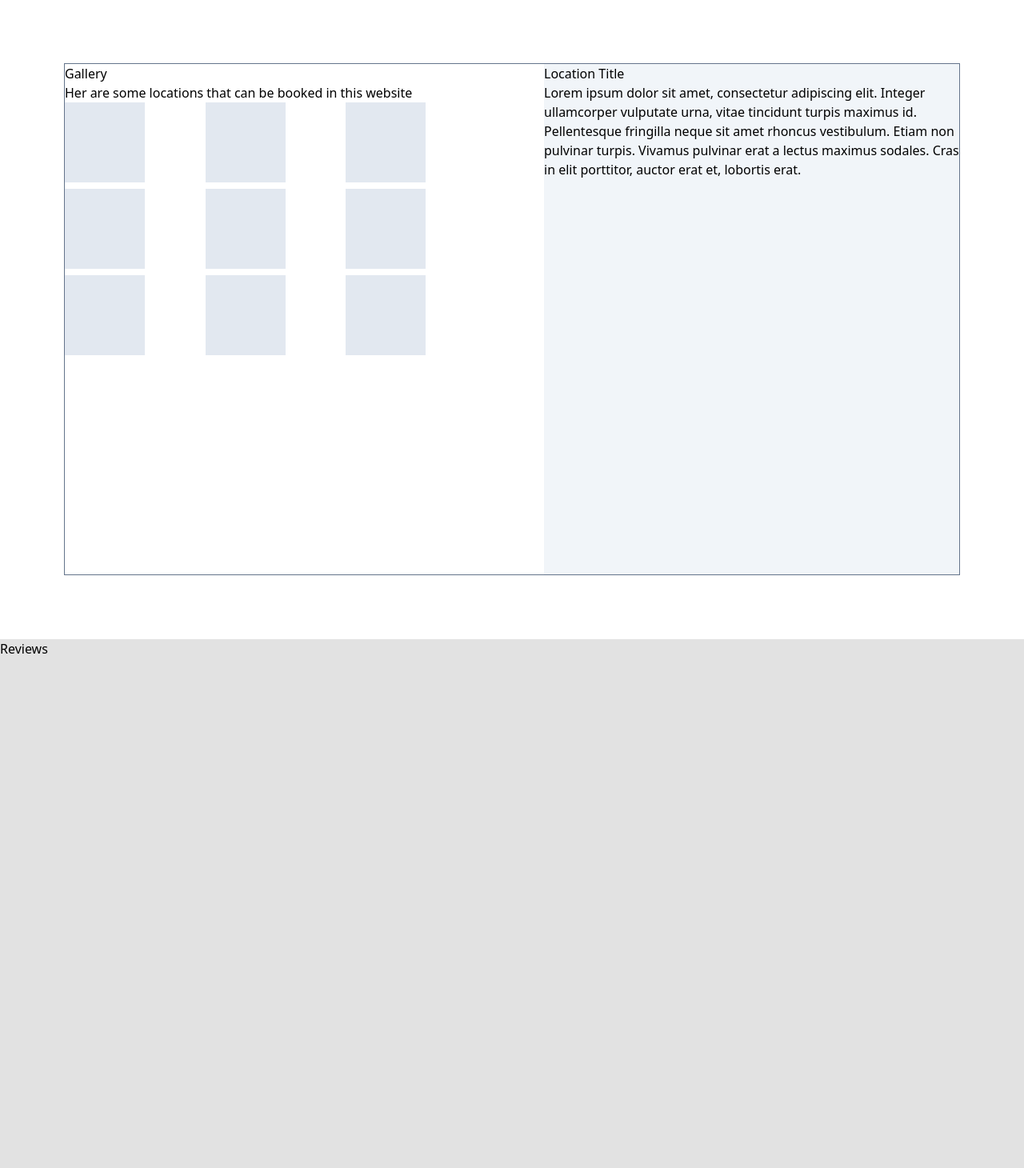
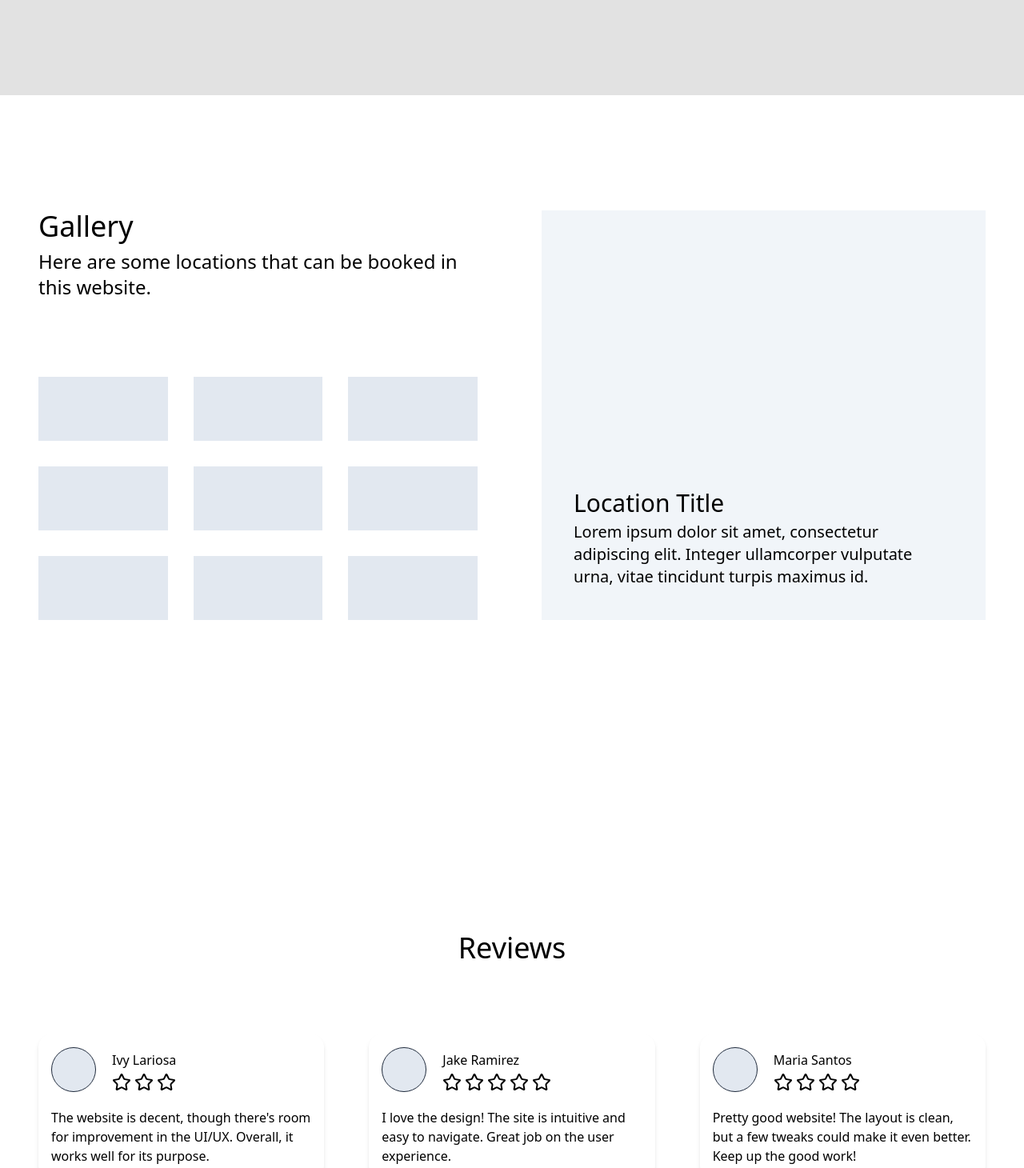
Before and after one commit to Aibi-Green/MERN-booking-system, a React (Vite) app in the folder frontend/: page / in a window 1280 px wide. Shown: the part 541-2001 px from the top of the page at 80% size. Built offline with nearby package versions, Linux system fonts and the light colour scheme.

Commit message:
building: finished basic structure for landing page

```diff
--- a/frontend/src/components/Logo.jsx
+++ b/frontend/src/components/Logo.jsx
@@ -1,6 +1,8 @@
-function Logo() {
+import PropTypes from 'prop-types'
+
+function Logo({className}) {
   return (
-    <div className="flex h-full justify-center items-center md:basis-[25%] md:justify-start">
+    <div className={`flex h-full justify-center items-center ${className}`}>
       <div className="w-[60px] h-full flex justify-center items-center">
         {/* <h1 className="text-lg text-center">
           HH
@@ -11,4 +13,8 @@ function Logo() {
   )
 }
 
+Logo.propTypes = {
+  className: PropTypes.string
+}
+
 export default Logo
--- /dev/null
+++ b/frontend/src/components/NormFooter.jsx
@@ -0,0 +1,51 @@
+import Logo from "./Logo"
+import '../styles/NormFooter.css'
+
+function NormFooter() {
+  const contacts = [
+    {
+      title: "Contact Numbers",
+      items: ["(555) 123-4567", "(555) 987-6543", "(555) 234-7890"]
+    }, {
+      title: "Email",
+      items: ["info@harmonyheights.com"]
+    }, {
+      title: "Location",
+      items: ["1234 Maplewood Lane, Apt 56B, Springtown, CA 90210, USA"]
+    }
+  ]
+
+  return (
+    <footer>
+      <div className="content-container">
+        <div id="footer-first-div">
+          <Logo />
+          <div id="contact-container">
+
+            {
+              contacts.map((contact, i) => (
+                <div key={i} className="contact-div">
+                  <span className="contact-title">{contact.title}</span>
+                  {
+                    contact.items.map((item, i) => (
+                      <span key={i} className="contact-item">{item}</span>
+                    ))
+                  }
+                </div>
+              ))
+            }
+
+          </div>
+        </div>
+
+        <hr className="h-[2px] bg-slate-400" />
+
+        <div id="copyright">
+          <span>{"© Harmony Heights, Inc. 2024."}</span>
+        </div>
+      </div>
+    </footer>
+  )
+}
+
+export default NormFooter
--- a/frontend/src/components/buttons/LoginButton.jsx
+++ b/frontend/src/components/buttons/LoginButton.jsx
@@ -4,7 +4,8 @@ import { Link } from 'react-router-dom'
 function LoginButton({ className, isLink = true, text }) {
   return (
     (isLink) ?
-      <Link to='/login' className={`rounded-lg bg-slate-500 active:bg-slate-600 font-semibold text-white hover:bg-slate-400 py-2 text-center ${className}`}>
+      <Link to='/login'
+      className={`rounded-lg bg-slate-500 active:bg-slate-600 font-semibold text-white hover:bg-slate-400 py-2 text-center ${className}`}>
           {(text) ? text : "Login"}
       </Link>
       :
--- a/frontend/src/layouts/NormLayout.jsx
+++ b/frontend/src/layouts/NormLayout.jsx
@@ -1,10 +1,12 @@
 import PropTypes from 'prop-types'
 import NormHeader from '../components/NormHeader'
+import NormFooter from '../components/NormFooter'
 
 function NormLayout({children}) {
   return (<>
     <NormHeader />
     {children}
+    <NormFooter />
   </>)
 }
 
--- a/frontend/src/pages/Landing.css
+++ /dev/null
@@ -1,39 +0,0 @@
-h1 {
-  @apply text-5xl
-}
-
-#landing-main>section:not(#home) {
-  @apply h-lvh
-}
-
-#landing-main .content-container {
-  @apply border border-slate-500 h-[100%]
-}
-
-#home {
-  @apply h-[60lvh]
-}
-
-#home div.content-container {
-  @apply mt-[60px] flex justify-center items-center flex-col gap-10
-}
-
-#gallery {
-  @apply bg-white p-20
-}
-
-#gallery div.content-container {
-  @apply flex flex-row gap-20
-}
-
-#gallery div.content-container > div {
-  @apply basis-[50%]
-}
-
-.image-div {
-  @apply grid grid-cols-3 gap-2
-}
-
-.images {
-  @apply bg-slate-200 h-[100px] w-[100px]
-}
--- a/frontend/src/pages/Landing.jsx
+++ b/frontend/src/pages/Landing.jsx
@@ -1,7 +1,24 @@
 import { Link } from 'react-router-dom'
-import './Landing.css'
+import '../styles/Landing.css'
+import { Star } from 'lucide-react'
 
 function Landing() {
+  const reviews = [{
+    name: "Ivy Lariosa",
+    rating: 3,
+    comment: "The website is decent, though there's room for improvement in the UI/UX. Overall, it works well for its purpose."
+  },
+  {
+    name: "Jake Ramirez",
+    rating: 5,
+    comment: "I love the design! The site is intuitive and easy to navigate. Great job on the user experience."
+  },
+  {
+    name: "Maria Santos",
+    rating: 4,
+    comment: "Pretty good website! The layout is clean, but a few tweaks could make it even better. Keep up the good work!"
+  }]
+
   return (
     <main id="landing-main">
 
@@ -16,9 +33,13 @@ function Landing() {
 
       <section id="gallery">
         <div className='content-container'>
-          <div className=''>
+
+          <div id='gallery-first-div'>
+            <div id='gallery-desc' className='basis-[20%]'>
               <h2>Gallery</h2>
-            <h3>Her are some locations that can be booked in this website</h3>
+              <p className='subtitle'>Here are some locations that can be booked in this website.</p>
+            </div>
+            <div className='basis-[80%]'>
               <div className='image-div'>
                 <div className='images'></div>
                 <div className='images'></div>
@@ -31,19 +52,69 @@ function Landing() {
                 <div className='images'></div>
               </div>
             </div>
-          <div className='bg-slate-100'>
-            <h4>Location Title</h4>
-            <p>Lorem ipsum dolor sit amet, consectetur adipiscing elit. Integer ullamcorper vulputate urna, vitae tincidunt turpis maximus id. Pellentesque fringilla neque sit amet rhoncus vestibulum. Etiam non pulvinar turpis. Vivamus pulvinar erat a lectus maximus sodales. Cras in elit porttitor, auctor erat et, lobortis erat.</p>
+          </div>
+
+          <div id='gallery-second-div'>
+            <div id='location-div'>
+              <h3>Location Title</h3>
+              <p>Lorem ipsum dolor sit amet, consectetur adipiscing elit. Integer ullamcorper vulputate urna, vitae tincidunt turpis maximus id.</p>
+            </div>
+          </div>
+
+        </div>
+      </section>
+
+      <section id="reviews">
+        <div className="content-container">
+          <h2>Reviews</h2>
+          <div id='reviews-div'>
+
+            {
+              reviews.map((rev, i) => (
+                <div key={i} className='review-container'>
+                  <div className='review-top'>
+                    <div className='review-picture'></div>
+                    <div className='review-desc'>
+                      <span className='review-name'>{rev.name}</span>
+                      <div className='review-rating'>
+                        {
+                          [...Array(rev.rating)].map((_, i) => (
+                            <Star key={i} className='star' />
+                          ))
+                        }
+                      </div>
+                    </div>
+                  </div>
+                  <div className='review-comment'>{rev.comment}</div>
+                </div>
+              ))
+            }
+
           </div>
         </div>
       </section>
 
-      <section id="reviews">
-        <h2>Reviews</h2>
-      </section>
+      <section id="about">
+        <div className="content-container">
 
-      <section id="about">
+          <div id='about-first-div'>
             <h2>About</h2>
+            <p className='subtitle'>Lorem ipsum dolor sit amet, consectetur adipiscing elit, sed do eiusmod tempor incididunt ut labore.</p>
+          </div>
+
+          <div id='about-second-div'>
+
+            <div id='about-paragraphs'>
+              <p>Nemo enim ipsam voluptatem quia voluptas sit aspernatur aut odit aut fugit, sed quia consequuntur. Nemo enim ipsam voluptatem quia voluptas sit aspernatur aut odit aut fugit, sed quia consequuntur. Nemo enim ipsam voluptatem quia voluptas sit aspernatur aut odit aut fugit, sed quia consequuntur.</p>
+              <p>Amet, consectetur adipiscing elit, sed do eiusmod tempor incididunt ut labore et dolore magna aliqua. Amet, consectetur adipiscing elit, sed do eiusmod tempor incididunt ut labore et dolore magna aliqua. Amet, consectetur adipiscing elit, sed do eiusmod tempor incididunt ut labore et dolore magna aliqua.</p>
+              <p>Consequuntur magni dolores eos qui ratione voluptatem sequi nesciunt. Neque porro quisquam est, qui dolorem. Amet, consectetur adipiscing elit, sed do eiusmod tempor incididunt ut labore et dolore magna aliqua.</p>
+            </div>
+
+            <div id="about-pic">
+            </div>
+
+          </div>
+        </div>
       </section>
     </main>
   )
--- /dev/null
+++ b/frontend/src/styles/Landing.css
@@ -0,0 +1,146 @@
+/* LANDING PAGE CSS */
+
+h1 {
+  @apply text-5xl
+}
+
+h2 {
+  @apply text-4xl pb-2
+}
+
+h3 {
+  @apply text-3xl pb-1
+}
+
+p {
+  @apply text-xl
+}
+
+#landing-main>section:not(#home) {
+  @apply min-h-lvh pt-32 pb-32 p-12
+}
+
+#landing-main .content-container {
+  @apply h-[100%]
+  /* border border-slate-500 */
+  max-w-[1500px]
+  mx-auto
+}
+
+#home {
+  @apply h-[75lvh]
+}
+
+#home div.content-container {
+  @apply mt-[60px] flex justify-center items-center flex-col gap-10
+}
+
+#gallery {
+  @apply bg-white flex items-center
+}
+
+#gallery div.content-container {
+  @apply flex flex-col gap-20
+  lg:flex-row
+}
+
+#gallery div.content-container > div {
+  @apply basis-[50%]
+}
+
+#gallery-first-div {
+  @apply flex flex-col gap-14 h-[100%]
+}
+
+#gallery-desc {
+  @apply pb-10
+}
+
+.image-div {
+  @apply grid grid-cols-2 sm:grid-cols-3
+  justify-items-center items-center
+  gap-[1rem] sm:gap-[2rem] lg:gap-[1rem] xl:gap-[2rem]
+}
+
+.images {
+  @apply bg-slate-200 w-[100%] h-[10lvh]
+}
+
+#gallery-second-div {
+  @apply bg-slate-100 lg:flex items-end p-10 hidden
+}
+
+#location-div {
+  /* @apply */
+}
+
+/* REVIEWS SECTION */
+#reviews {
+  @apply bg-white flex items-center
+}
+#reviews .content-container {
+  @apply flex flex-col gap-20
+}
+
+#reviews h2 {
+  @apply text-center
+}
+
+#reviews-div {
+  @apply flex flex-col lg:flex-row gap-14
+}
+
+.review-container {
+  @apply basis-[100%] flex flex-col gap-5 p-4 rounded-2xl
+  shadow-md
+  /* border border-slate-500 */
+}
+
+.review-top {
+  @apply flex flex-row gap-5
+}
+
+.review-desc {
+  @apply flex flex-col justify-end gap-1
+}
+
+.review-rating {
+  @apply flex gap-1
+}
+
+.review-picture {
+  @apply size-14 bg-slate-200 rounded-full border border-slate-800
+}
+
+/* ABOUT SECTION */
+#about {
+  @apply bg-white
+}
+
+#about .content-container {
+  @apply flex flex-col lg:gap-28 gap-20
+}
+
+#about-first-div {
+  @apply text-center
+}
+
+.subtitle {
+  @apply text-2xl max-w-[800px] mx-auto
+}
+
+#about-second-div {
+  @apply flex flex-row
+}
+
+#about-second-div > div {
+  @apply lg:basis-[50%]
+}
+
+#about-paragraphs {
+  @apply flex flex-col gap-10 py-20 lg:pr-10 xl:pr-20 bg-slate-400 lg:bg-transparent px-10 text-white lg:text-black
+}
+
+#about-pic {
+  @apply bg-slate-400 hidden lg:block
+}
--- /dev/null
+++ b/frontend/src/styles/NormFooter.css
@@ -0,0 +1,27 @@
+footer {
+    @apply bg-slate-50 py-32 px-20
+}
+
+footer .content-container {
+    @apply max-w-[1500px] mx-auto flex flex-col gap-10
+}
+
+#footer-first-div {
+    @apply flex flex-col lg:flex-row justify-between gap-10 md:gap-20
+}
+
+#contact-container {
+    @apply flex flex-col md:flex-row gap-10 justify-self-end pb-10 lg:pb-0
+}
+
+.contact-div {
+    @apply flex flex-col w-[200px] mx-auto text-center
+}
+
+.contact-title {
+    @apply font-semibold
+}
+
+#copyright {
+    @apply text-center
+}
```
Also changed, not shown: frontend/src/components/NormHeader.jsx (+8 -18 lines). Lines whose indentation alone changed are shown as unchanged.
